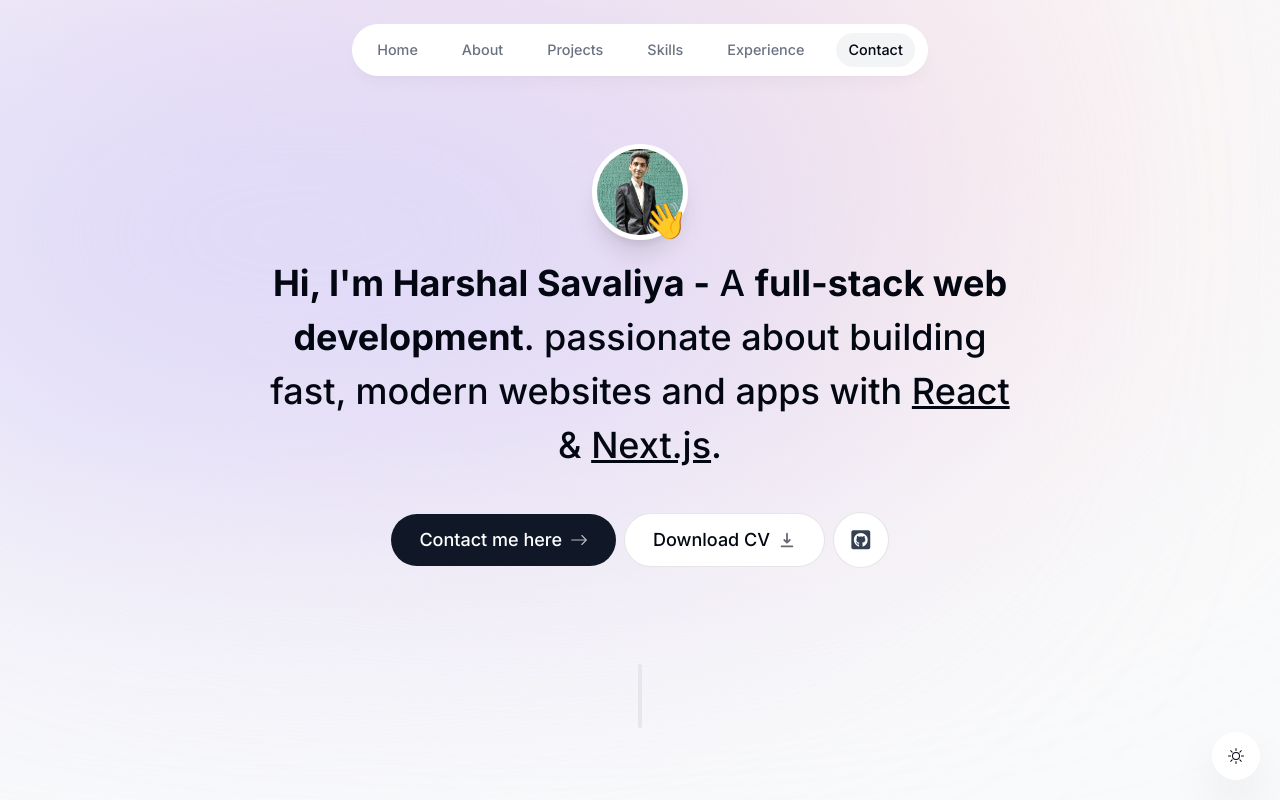
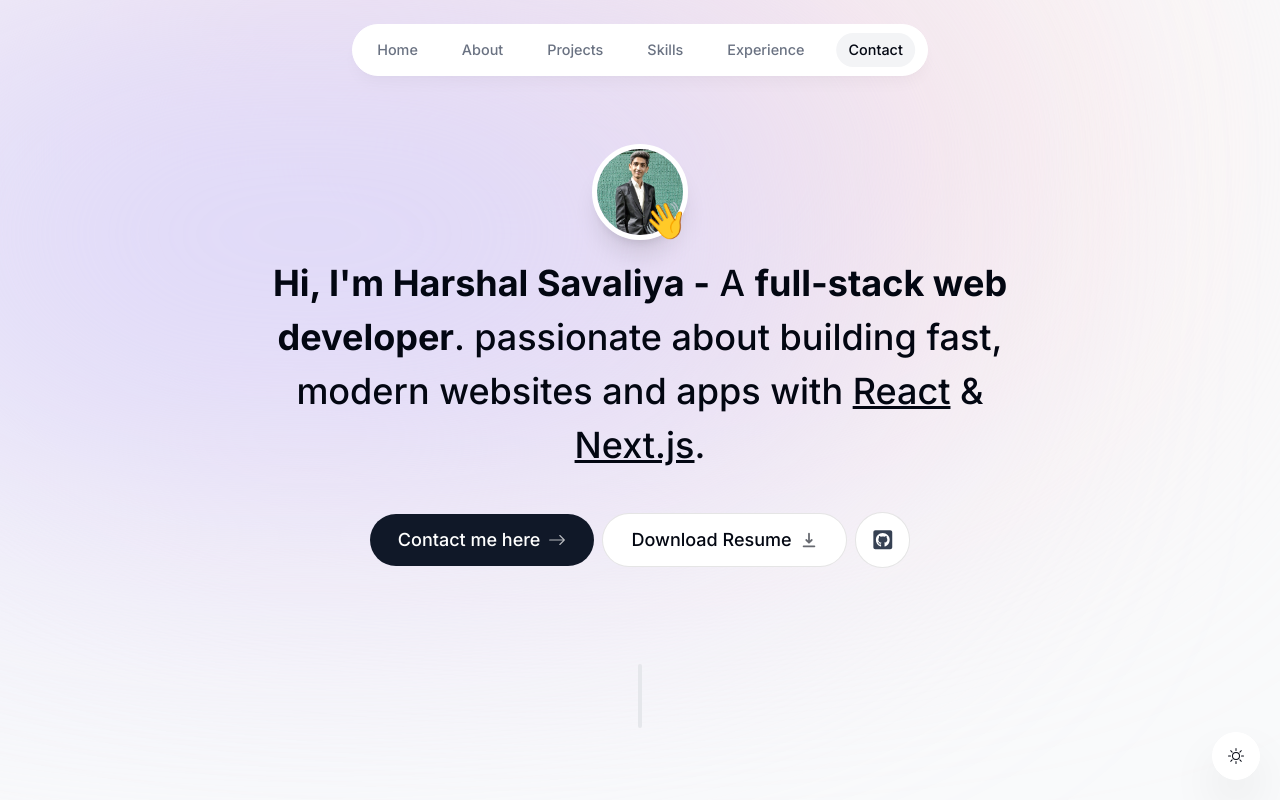
Before and after one commit to hetx19/personal-portfolio, a Next.js app: page / in a window 1280 px wide. Shown: the top 800 px of the page. Built offline with nearby package versions, Linux system fonts and the light colour scheme; no server answers.

Commit message:
Fixing issues

```diff
--- a/components/experience.tsx
+++ b/components/experience.tsx
@@ -22,7 +22,7 @@
   const { theme } = useTheme();
 
   return (
-    <section id="experience" ref={ref} className="scroll-mt-28 mb-28 sm:mb-40">
+    <section id="experience" ref={ref} className="scroll-mt-28 mb-28 sm:mb-40 min-h-screen">
       <Heading>My Experience</Heading>
       <VerticalTimeline lineColor="">
         {experiencesData.map((item, index) => (
--- a/components/intro.tsx
+++ b/components/intro.tsx
@@ -68,7 +68,7 @@
         animate={{ opacity: 1, y: 0 }}
       >
         <span className="font-bold">Hi, I&apos;m Harshal Savaliya -</span> A{" "}
-        <span className="font-bold"> full-stack web development</span>.
+        <span className="font-bold"> full-stack web developer</span>.
         passionate about building fast, modern websites and apps with{" "}
         <span className="underline">React</span> &{" "}
         <span className="underline">Next.js</span>.
@@ -96,10 +96,10 @@
 
         <a
           className="group bg-white px-7 py-3 flex items-center gap-2 rounded-full outline-none focus:scale-110 hover:scale-110 active:scale-105 transition cursor-pointer borderBlack dark:bg-white/10"
-          href="/CV.pdf"
+          href="/Resume.pdf"
           download
         >
-          Download CV{" "}
+          Download Resume{" "}
           <HiDownload className="opacity-60 group-hover:translate-y-1 transition" />
         </a>
 
--- a/lib/hooks.ts
+++ b/lib/hooks.ts
@@ -7,7 +7,7 @@
 // Data
 import type { SectionName } from "./types";
 
-export function useSectionInView(sectionName: SectionName, threshold = 0.75) {
+export function useSectionInView(sectionName: SectionName, threshold = 0.3) {
   const { ref, inView } = useInView({
     threshold,
   });
```
Also changed, not shown: 2 other files (tests, documents, lock files or other folders).
